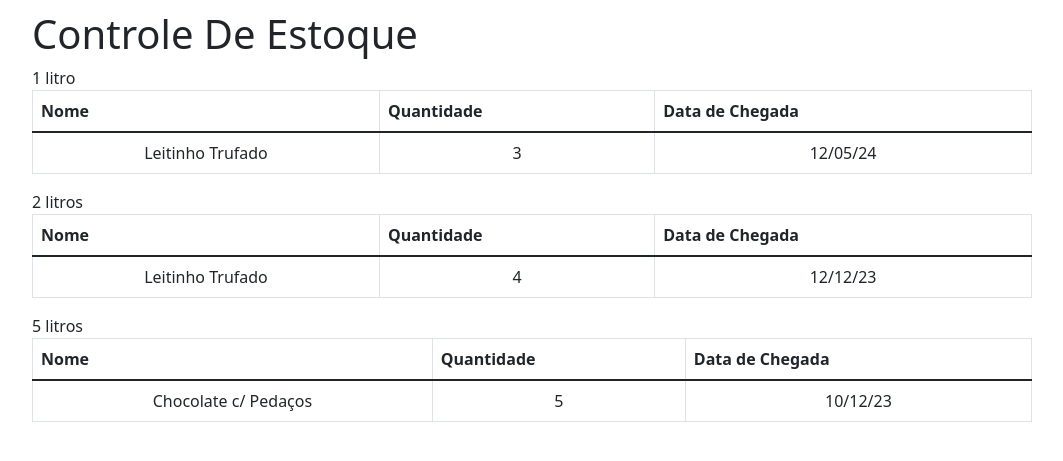
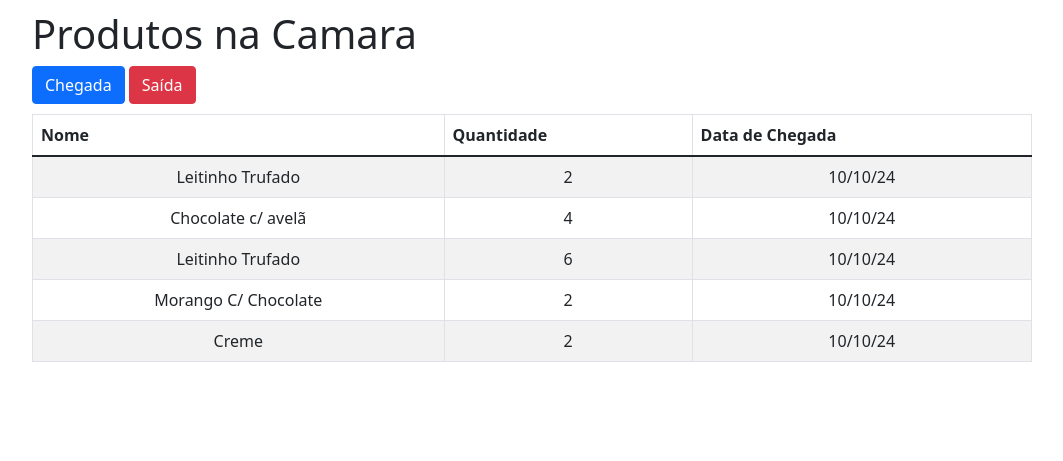
Before and after one commit to enzo-garofalo/controle-camara, a Flask app: page / in a window 1280 px wide. Shown: the top 461 px of the page, without its empty margins (108-1171 px from the left). Run offline with Flask 3, Linux system fonts and the light colour scheme; some libraries are stand-ins or nearby versions.

Commit message:
Feat: Buttons

```diff
--- a/Programa/View/views.py
+++ b/Programa/View/views.py
@@ -1,11 +1,21 @@
 from flask import render_template
 from main import app
 
+class Produto():
+    def __init__(self, nome, quantidade, tipo, data):
+        self.nome = nome
+        self.quantidade = quantidade
+        self.tipo = tipo
+        self.data = data
+
+produto1 = Produto('Leitinho Trufado', 2, 'Pote 1 Litro', '10/10/24')
+produto2 = Produto('Chocolate c/ avelã', 4, 'Pote 1 Litro', '10/10/24')
+produto3 = Produto('Leitinho Trufado', 6, 'Pote 2 Litros', '10/10/24')
+produto4 = Produto('Morango C/ Chocolate', 2, 'Pote 2 Litros', '10/10/24')
+produto5 = Produto('Creme', 2, 'Pote 5 Litro', '10/10/24')
+sorvetes = [produto1, produto2, produto3, produto4, produto5]
 
 @app.route('/')
 def index():
-    sorvetes= {'1 litro':['Leitinho Trufado', 3, '12/05/24'],
-               '2 litros':['Leitinho Trufado', 4, '12/12/23'],
-               '5 litros':['Chocolate c/ Pedaços', 5, '10/12/23']}
 
-    return render_template('index.html', titulo='Controle De Estoque', sorvetes = sorvetes)
+    return render_template('index.html', titulo='Produtos na Camara', sorvetes = sorvetes)
--- a/Programa/templates/index.html
+++ b/Programa/templates/index.html
@@ -1,9 +1,10 @@
 {% extends "template.html" %}
 {% block conteudo %}
     <div class="content">
-        {% for chave, info in sorvetes.items() %}
-        <a>{{ chave }}</a>
-        <table class="table table-hover table-responsive table-bordered">
+        <a class="btn btn-primary" href="">Chegada</a>
+        <a class="btn btn-danger" href="">Saída</a>
+
+        <table class="table table-hover table-striped table-responsive table-bordered">
             <thead class="thead-default">
                 <tr>
                     <th>Nome</th>
@@ -12,15 +13,14 @@
                 </tr>
             </thead>
             <tbody>
+                {% for sorvete in sorvetes %}
                 <tr>
-                    <td>{{ info[0] }}</td>
-                    <td>{{ info[1] }}</td>
-                    <td>{{ info[2] }}</td>
+                    <td>{{ sorvete.nome }}</td>
+                    <td>{{ sorvete.quantidade }}</td>
+                    <td>{{ sorvete.data }}</td>
                 </tr>
+                {% endfor %}
             </tbody>
         </table>
-        {% endfor %}
-
     </div>
-
 {% endblock %}
--- a/[Docs]/função saída().txt
+++ /dev/null
@@ -1,5 +0,0 @@
-função saída()
-a função deve:
-- Imprimir os produtos que estão na câmara.
-- A funcionalidade deve permitir que o usuário escolha uma série de produtos para retirar da câmara.
-- Exibir um relatório final com o pedido de retirada da câmara.
```
Also changed, not shown: [BD]/SCRIPT SQL.sql (deleted, +0 -32 lines), 2 other files.
